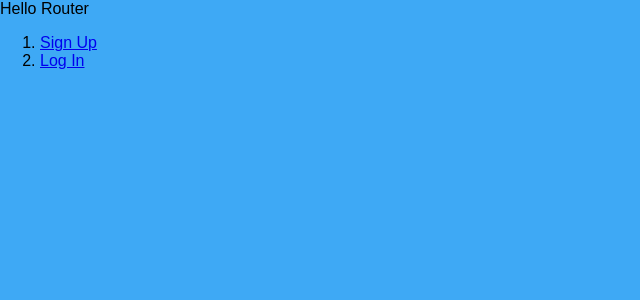
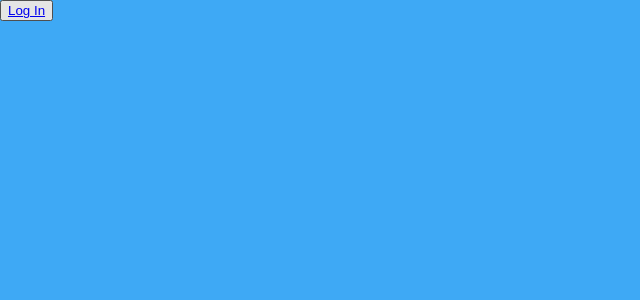
Before and after one commit to MMMorpheus/Form, a React (Create React App) app: page / in a window 1280 px wide. Shown: the top 300 px of the page, without its empty margins (0-640 px from the left). Built offline with nearby package versions, Linux system fonts and the light colour scheme.

Commit message:
Fix router

```diff
--- a/src/App.js
+++ b/src/App.js
@@ -1,22 +1,26 @@
+import React, {useState} from 'react';
 import logo from './logo.svg';
 import './App.css';
-import SignUp from './components/SignUp/SignUp';
-import LogIn from './components/LogIn/LogIn';
-import { Link } from 'react-router-dom';
+import { Outlet, Link } from 'react-router-dom';
 
 
 function App() {
+
+  const [toggle, setToggle] = useState(false);
+  function handler() {
+    setToggle(!toggle)
+  }
+
+  const switcher = toggle ? <Link to={'sign_up'}>Sign Up</Link> : <Link to={'log_in'}>Log In</Link>;
+
   return (
     <>
-    <div>Hello Router</div>
-    <ol>
-      <li>
-          <Link to={'sign_up'}>Sign Up</Link>
-      </li>
-      <li>
-          <Link to={'log_in'}>Log In</Link>
-      </li>
-    </ol>
+    <header>
+      <button onClick={handler}>{switcher}</button>
+    </header>
+    <main style={{display: 'flex', justifyContent: 'center'}}>
+      <Outlet />
+      </main>
     </>
   )
 
--- a/src/index.js
+++ b/src/index.js
@@ -17,11 +17,11 @@ const router = createBrowserRouter([
     element: <App />,
     children: [
       {
-        path: "sign_up",
+        path: "/sign_up",
         element: <SignUp />
       },
       {
-        path: "log_in",
+        path: "/log_in",
         element: <LogIn />
       }
     ],
```
Also changed, not shown: logo.png (added).
